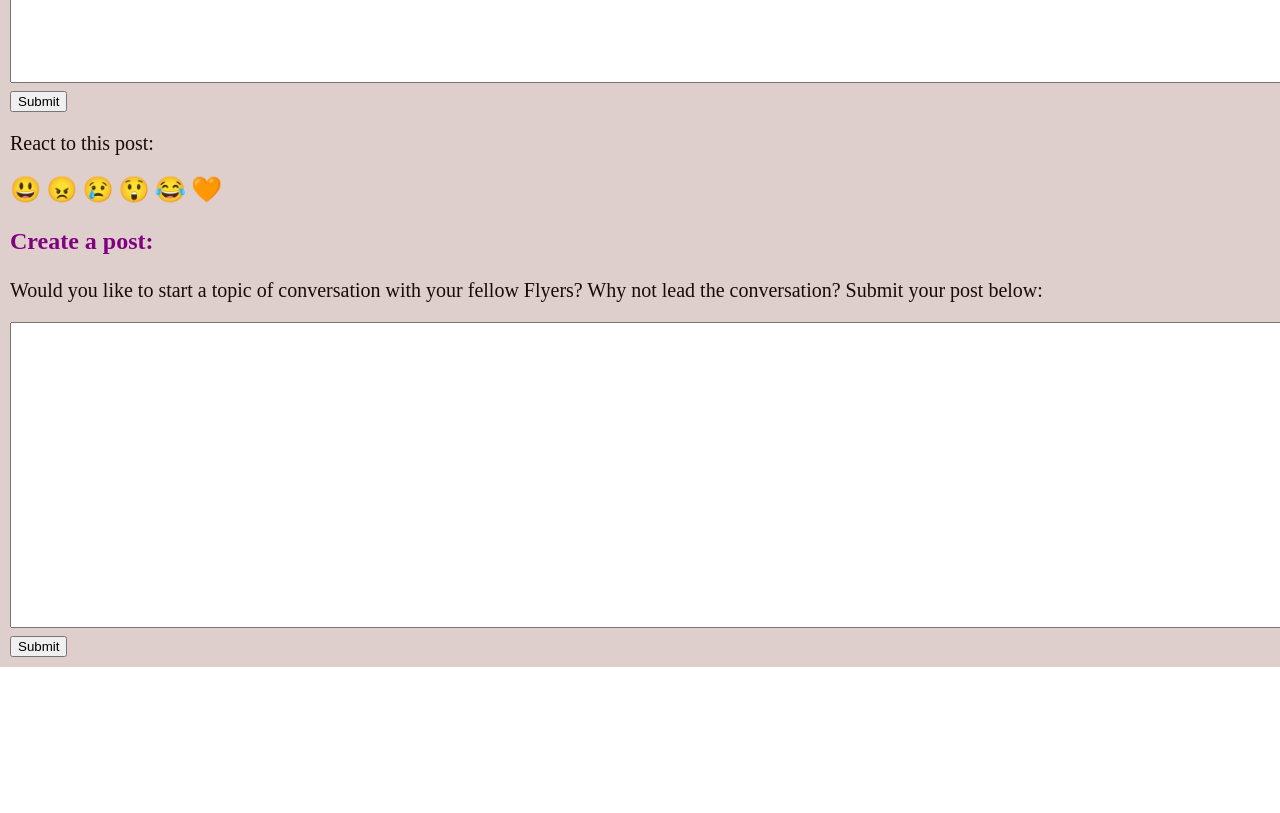
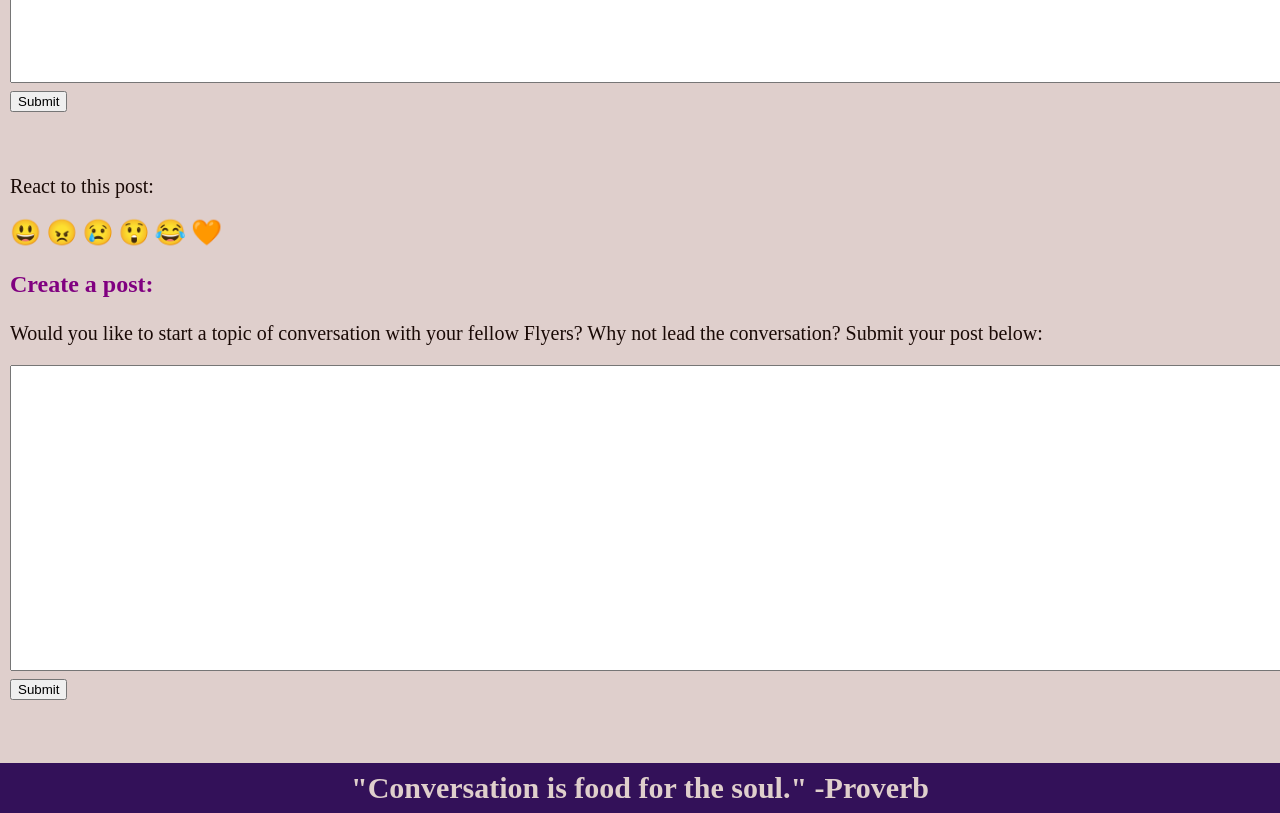
Before and after one commit to NadiaBeidas/FlyerView, a website: page public/html/currentevents.ejs in a window 1280 px wide. Shown: the part 680-1493 px from the top of the page. Before the commit the page ends 1355 px from the top, so only its background shows below. Drawn offline with nearby package versions, Linux system fonts and the light colour scheme; files that its build step writes are made by us from their sources; a web font is replaced by a local one.

Commit message:
TM2FA19-32

```diff
--- a/public/css/campusevents.css
+++ b/public/css/campusevents.css
@@ -84,13 +84,17 @@ h3 {
 img.right {
 	float:right;
 	text-align:top;
-	width:466px;
-	height:466px;
+	/*width:466px;*/
+	width:50%;
+	height:50%;
+	/*height:466px;*/
 	margin-left:10px;
 }
 img {
-	width:466px;
-	height:466px;
+	width: 50%;
+	height: 50%;
+	/*width:466px;*/
+	/*height:466px;*/
 	margin:10px;
 
 }
@@ -108,3 +112,22 @@ button {
 	font-family: Times New Roman;
 	font-weight: bold;
 }
+
+.footer {
+	width:100%;
+	margin-bottom: 0;
+	height: auto;
+	bottom: 5;
+	top 5;
+	left: 0;
+	font-size:30px;
+	line-height:50px;
+	text-align:center;
+	font-weight:bold;
+	background-color:#9A1D03;
+	color:#FAEBD7;
+	position: absolute;
+	/* padding: 10px 20px; */
+	box-sizing: border-box;
+
+}
--- a/public/css/currentevents.css
+++ b/public/css/currentevents.css
@@ -105,3 +105,22 @@ button {
 	font-family: Times New Roman;
 	font-weight: bold;
 }
+
+.footer {
+	width:100%;
+	margin-bottom: 0;
+	height: auto;
+	bottom: 5;
+	top 5;
+	left: 0;
+	font-size:30px;
+	line-height:50px;
+	text-align:center;
+	font-weight:bold;
+	background-color:#331159;
+	color:#DFCFCC;
+	position: absolute;
+	/* padding: 10px 20px; */
+	box-sizing: border-box;
+
+}
--- a/public/css/index.css
+++ b/public/css/index.css
@@ -96,6 +96,8 @@ h2 {
 	float:right;
 	/*right: 20px;*/
 	text-align:right;
+  /*width: 40%;*/
+	background-position: 50% 50%;
 	width:641px;
 	height:641px;
 	margin-left:10px;
@@ -104,6 +106,7 @@ h2 {
 .img-left {
 	float:left;
 	text-align:top;
+	background-position: 50% 50%;
 	width:641px;
 	height:641px;
 	margin-left:10px;
--- a/public/html/currentevents.ejs
+++ b/public/html/currentevents.ejs
@@ -29,6 +29,9 @@
 			<br>
 			<input type="submit">
 			</form>
+			<p>
+				<br>
+			</p>
 			<p> React to this post: </p>
 			<span style='font-size:25px;'>&#128515;</span>
 			<span style='font-size:25px;'>&#128544;</span>
@@ -46,3 +49,11 @@
 			<br>
 			<input type="submit">
 			</form>
+			<p>
+				<br>
+			</p>
+			<div class="footer">
+			"Conversation is food for the soul." -Proverb
+			</div>
+			</body>
+			</html>
```
Also changed, not shown: public/html/campusevents.ejs (+11 -0 lines).
